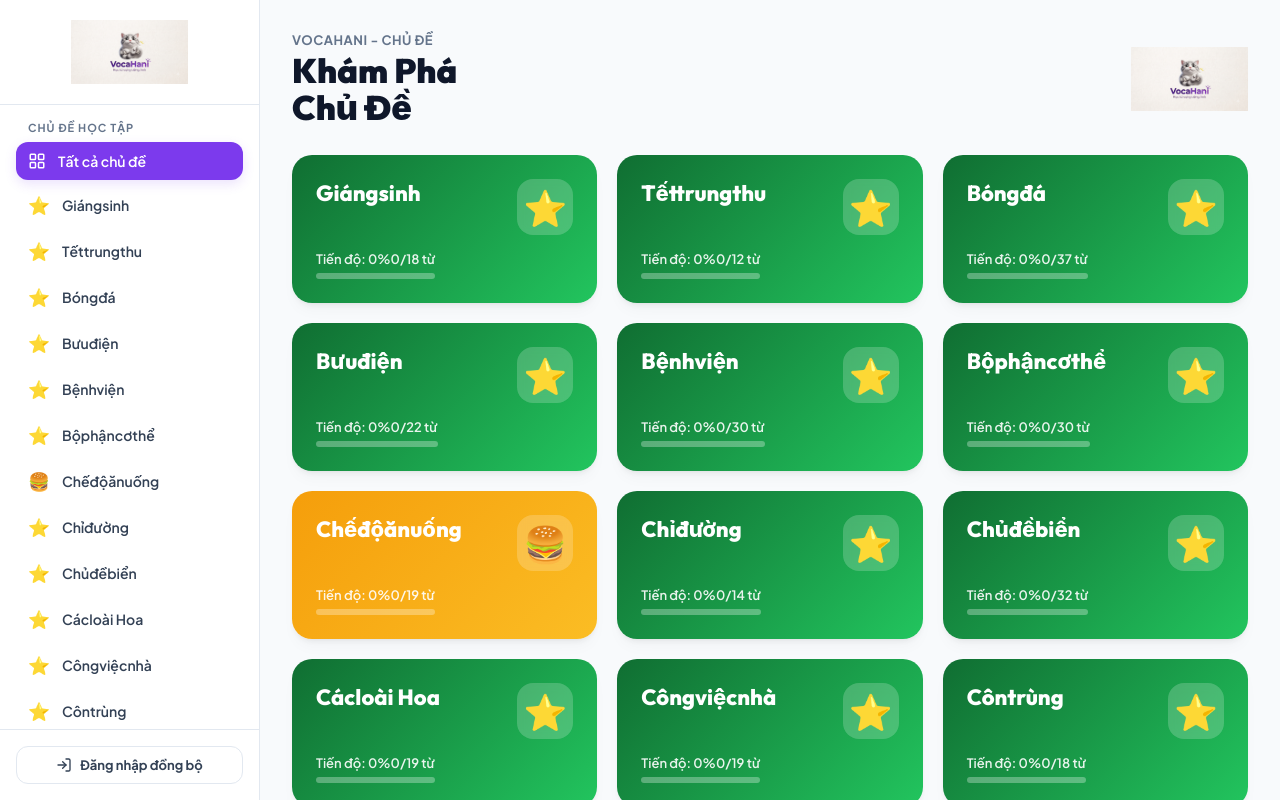
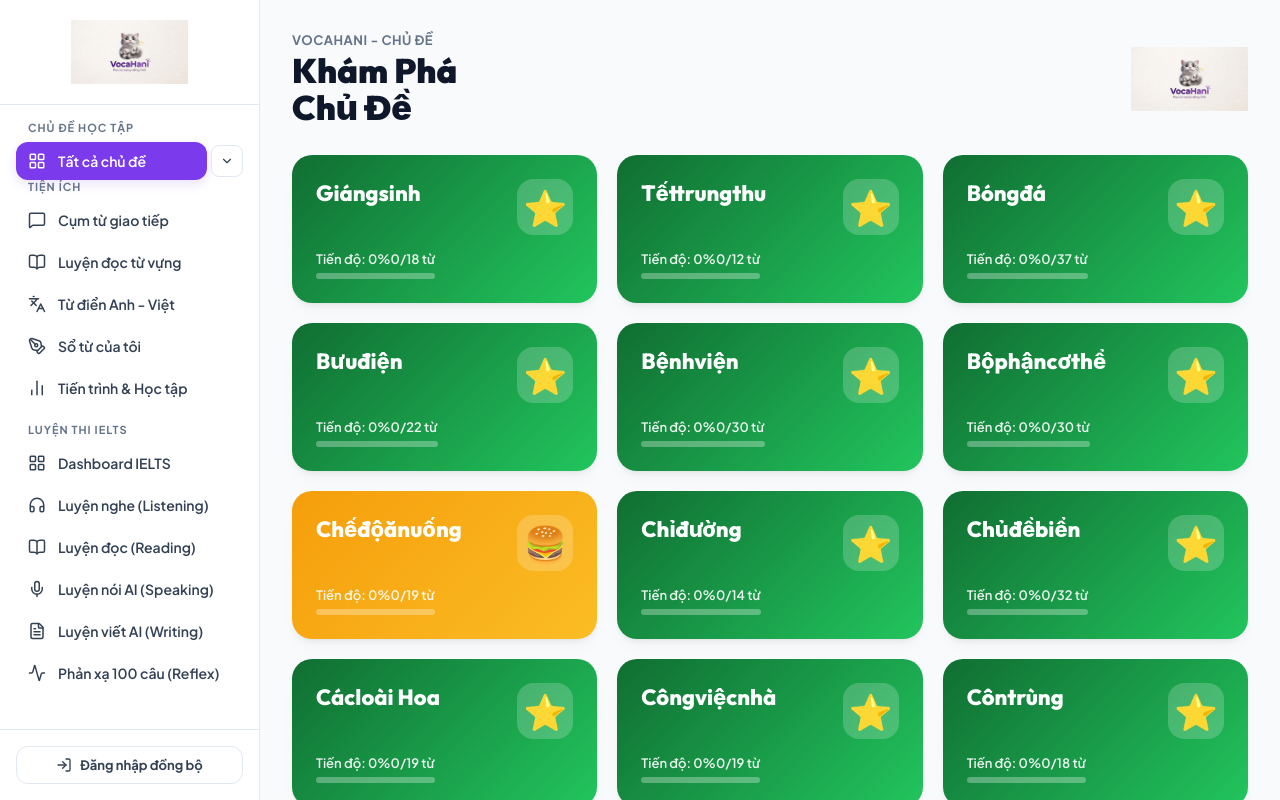
Before and after one commit to vothanhquytsm-sys/VocaHani, a React (Vite) app in the folder webapp/: page / in a window 1280 px wide. Built offline with nearby package versions, Linux system fonts and the light colour scheme.

Commit message:
Make sidebar topics list collapsible under All Topics toggle

```diff
--- a/webapp/src/components/Layout/Sidebar.tsx
+++ b/webapp/src/components/Layout/Sidebar.tsx
@@ -12,7 +12,9 @@ import {
   Headphones,
   Mic,
   Activity,
-  FileText
+  FileText,
+  ChevronDown,
+  ChevronUp
 } from 'lucide-react';
 
 interface SidebarProps {
@@ -23,6 +25,14 @@ interface SidebarProps {
 
 export const Sidebar: React.FC<SidebarProps> = ({ currentPage, setPage, onLoginClick }) => {
   const { words, user, logoutUser } = useVocabulary();
+  const [isTopicsExpanded, setIsTopicsExpanded] = React.useState(false);
+
+  // Auto-expand topics in sidebar if a specific topic is active
+  React.useEffect(() => {
+    if (currentPage.type === 'topics' && currentPage.topicName) {
+      setIsTopicsExpanded(true);
+    }
+  }, [currentPage]);
 
   // Extract unique sorted topics
   const topics = React.useMemo(() => {
@@ -70,16 +80,39 @@ export const Sidebar: React.FC<SidebarProps> = ({ currentPage, setPage, onLoginC
           </h3>
           <ul className="sidebar-list">
             <li>
+              <div style={{ display: 'flex', alignItems: 'center', width: '100%', gap: '4px' }}>
                 <button
                   onClick={() => setPage({ type: 'topics' })}
                   className={`sidebar-btn ${isSelected('topics') && !currentPage.topicName ? 'active' : ''}`}
+                  style={{ flex: 1 }}
                 >
                   <LayoutGrid size={18} />
                   <span>Tất cả chủ đề</span>
                 </button>
+                <button
+                  onClick={() => setIsTopicsExpanded(prev => !prev)}
+                  style={{
+                    background: 'var(--bg-secondary)',
+                    border: '1px solid var(--border)',
+                    borderRadius: '8px',
+                    color: 'var(--text)',
+                    cursor: 'pointer',
+                    padding: '8px',
+                    display: 'flex',
+                    alignItems: 'center',
+                    justifyContent: 'center',
+                    transition: 'background-color 0.2s'
+                  }}
+                  onMouseEnter={e => e.currentTarget.style.backgroundColor = 'var(--bg-tertiary)'}
+                  onMouseLeave={e => e.currentTarget.style.backgroundColor = 'var(--bg-secondary)'}
+                  title={isTopicsExpanded ? "Thu gọn chủ đề" : "Mở rộng chủ đề"}
+                >
+                  {isTopicsExpanded ? <ChevronUp size={14} /> : <ChevronDown size={14} />}
+                </button>
+              </div>
             </li>
 
-            {topics.map(topic => (
+            {isTopicsExpanded && topics.map(topic => (
               <li key={topic}>
                 <button
                   onClick={() => setPage({ type: 'topics', topicName: topic })}
```
Lines whose indentation alone changed are shown as unchanged.
